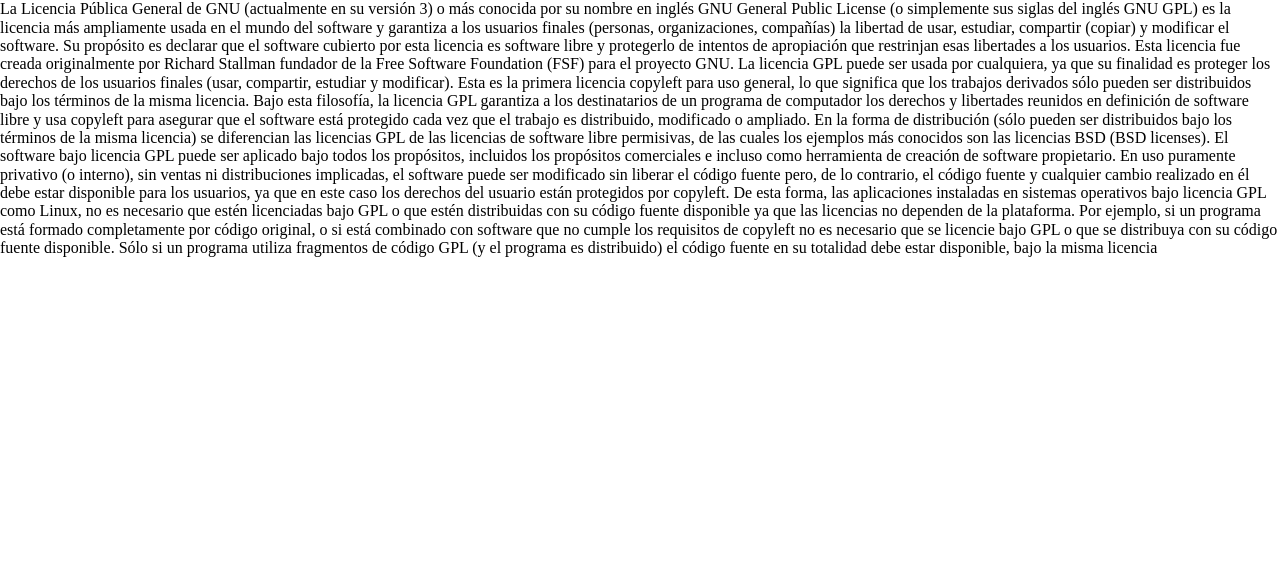
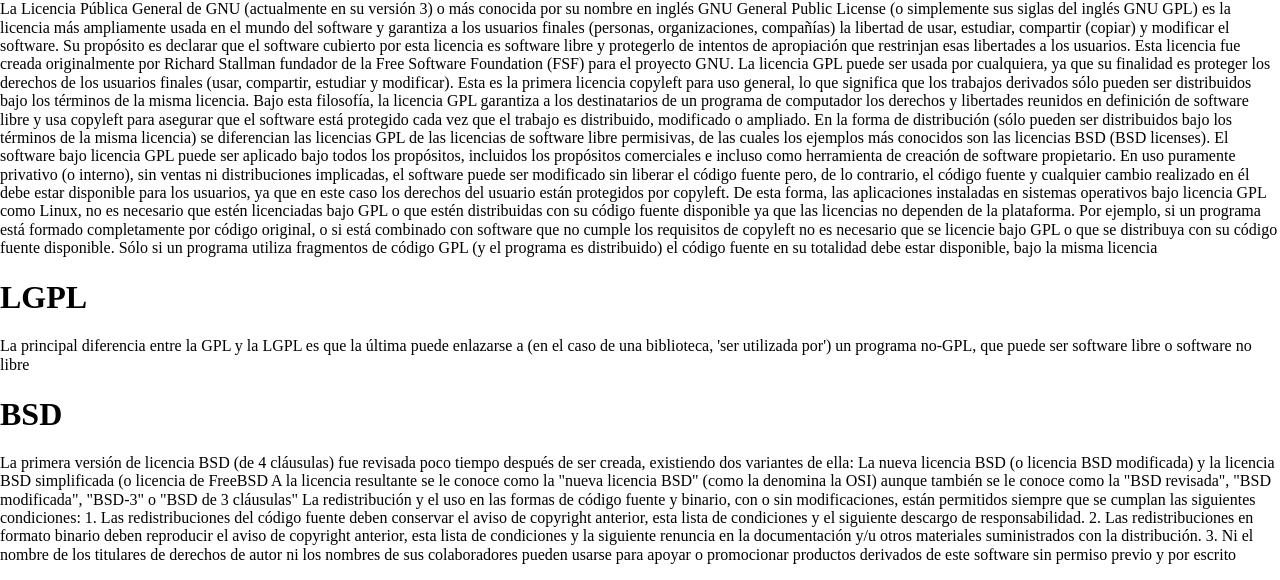
Before and after one commit to Frannn-secur/Licencias, a plain HTML site: page index.html in a window 1280 px wide. Shown: the part 625-1205 px from the top of the page. Before the commit the page ends 899 px from the top, so only its background shows below. Drawn offline with Linux system fonts and the light colour scheme.

Commit message:
Четвертый раздел лицензирования

```diff
--- a/index.html
+++ b/index.html
@@ -118,6 +118,29 @@
             debe estar disponible, bajo la misma licencia
           </p>
         </section>
+
+        <section>
+          <h1>LGPL</h1>
+          <p>La principal diferencia entre la GPL y la LGPL es que la última puede enlazarse a (en el caso de una biblioteca,
+            'ser utilizada por') un programa no-GPL, que puede ser software libre o software no libre</p>
+        </section>
+
+        <section>
+          <h1>BSD</h1>
+          <p>La primera versión de licencia BSD (de 4 cláusulas) fue revisada poco tiempo después de ser creada, existiendo
+            dos variantes de ella: La nueva licencia BSD (o licencia BSD modificada) y la licencia BSD simplificada (o
+            licencia de FreeBSD A la licencia resultante se le conoce como la "nueva licencia BSD" (como la denomina la OSI)
+            aunque también se le conoce como la "BSD revisada", "BSD modificada", "BSD-3" o "BSD de 3 cláusulas"
+            La redistribución y el uso en las formas de código fuente y binario, con o sin modificaciones, están permitidos
+            siempre que se cumplan las siguientes condiciones:
+            1. Las redistribuciones del código fuente deben conservar el aviso de copyright anterior, esta lista de
+            condiciones y el siguiente descargo de responsabilidad.
+            2. Las redistribuciones en formato binario deben reproducir el aviso de copyright anterior, esta lista de
+            condiciones y la siguiente renuncia en la documentación y/u otros materiales suministrados con la distribución.
+            3. Ni el nombre de los titulares de derechos de autor ni los nombres de sus colaboradores pueden usarse para
+            apoyar o promocionar productos derivados de este software sin permiso previo y por escrito
+          </p>
+        </section>
       </div>
     </main>
   </body>
```
